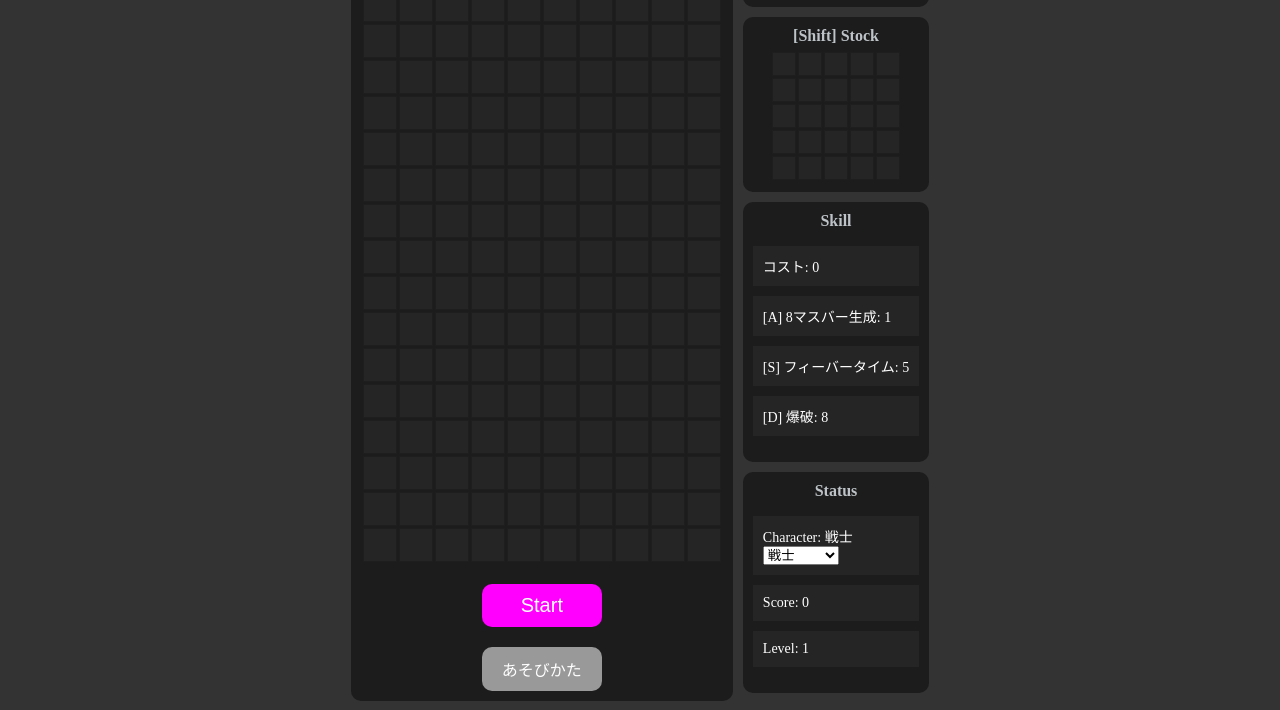
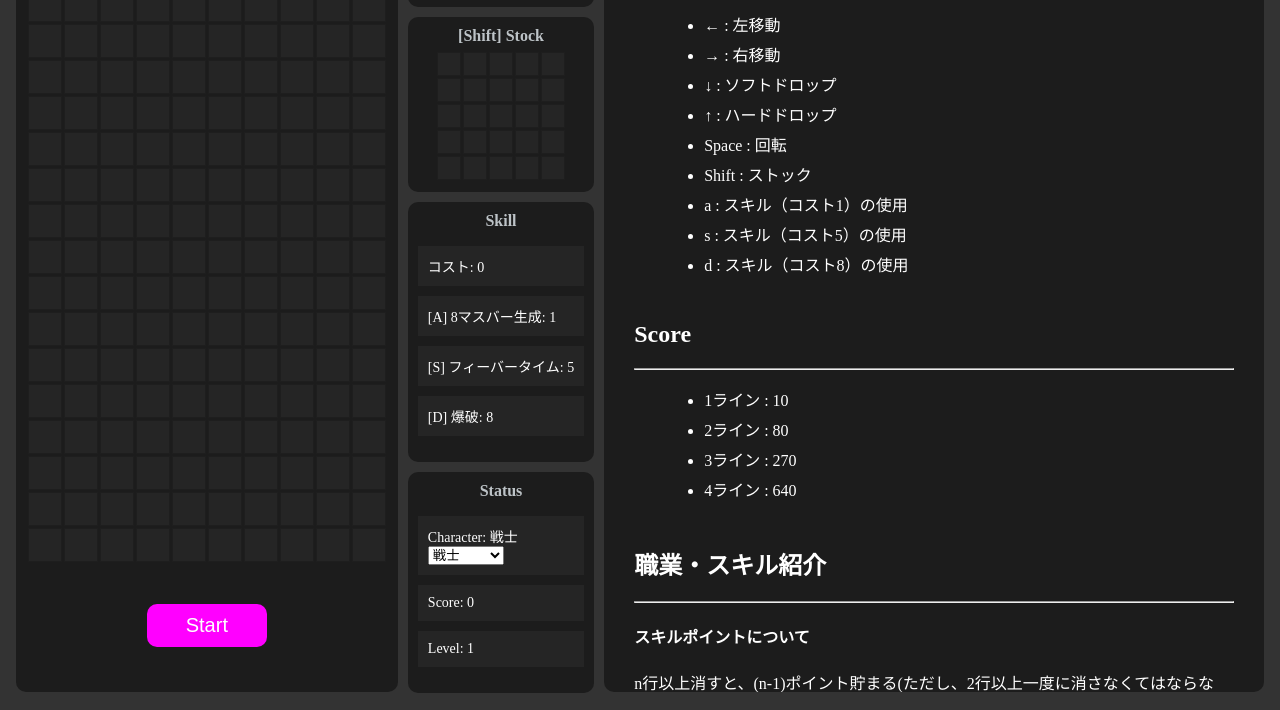
Before and after one commit to M-18-team1/tetris, a plain HTML site: page index.html in a window 1280 px wide. Shown: the part 188-898 px from the top of the page. Drawn offline with nearby package versions, Linux system fonts and the light colour scheme.

Commit message:
遊び方を常に横に表示する

```diff
--- a/css/index.scss
+++ b/css/index.scss
@@ -12,9 +12,9 @@ URL：https://b1san-blog.com/post/vue/vue-tetris/
 }
 .board {
   border-radius: 10px;
+  max-height: 840px;
   padding: 10px;
   background: #1c1c1c;
-  position: relative;
 }
 .block {
   width: 30px;
@@ -108,8 +108,7 @@ URL：https://b1san-blog.com/post/vue/vue-tetris/
   display: block;
   margin-left: auto;
   margin-right: auto;
-  margin-bottom: 20px;
-  // width: 100%;
+  margin-top: 40px; // width: 100%;
   padding: 10px;
   border: none;
   outline: none;
@@ -129,13 +128,15 @@ body {
   margin-top: 20px;
 }
 .description {
+  overflow: auto;
+  max-height: 800px;
   color: #fff;
-  position: absolute;
+  margin-left: 10px;
+  max-width: 600px;
   top: 0;
   left: 0;
   width: 100vw;
   height: 100vh;
-  background: rgba(0, 0, 0, 0.9);
   z-index: 100;
   padding: 30px;
   > h2 {
@@ -160,6 +161,7 @@ body {
   width: 100px;
   margin: 0px auto;
   padding: 10px;
+  margin-bottom: 10px;
   background-color: #999999;
   color: #fff;
   text-decoration: none;
--- a/index.html
+++ b/index.html
@@ -14,7 +14,7 @@ URL：https://b1san-blog.com/post/vue/vue-tetris/
   <body>
     <div id="app">
       <div class="board">
-        <table style="margin-bottom: 20px">
+        <table >
           <tr v-for="(b, i) in display" :key="i">
             <td
               v-for="(c, j) in b"
@@ -25,9 +25,6 @@ URL：https://b1san-blog.com/post/vue/vue-tetris/
           </tr>
         </table>
         <button :disabled="started" @click="start" class="start">Start</button>
-        <a class="description-link block-disp" @click="description=true">
-          あそびかた
-        </a>
         <div class="gameover" v-if="gameover">
           <span>GAME OVER</span>
         </div>
@@ -98,10 +95,8 @@ URL：https://b1san-blog.com/post/vue/vue-tetris/
         </div>
       </div>
 
-      <transition name="description">
-        <div class="description" v-if="description">
+        <div class="block-disp description">
           <h2>あそびかた</h2>
-
           <h3>キー操作</h3>
           <hr>
           <ul>
@@ -173,7 +168,6 @@ URL：https://b1san-blog.com/post/vue/vue-tetris/
          </div>
           <a style="padding-bottom: 20px;" @click="description=false">閉じる</a>
         </div>
-      </transition>
     </div>
     <script></script>
     <script src="https://cdn.jsdelivr.net/npm/vue@2.5.16/dist/vue.js"></script>
```
Also changed, not shown: css/index.css, 1 other file.
